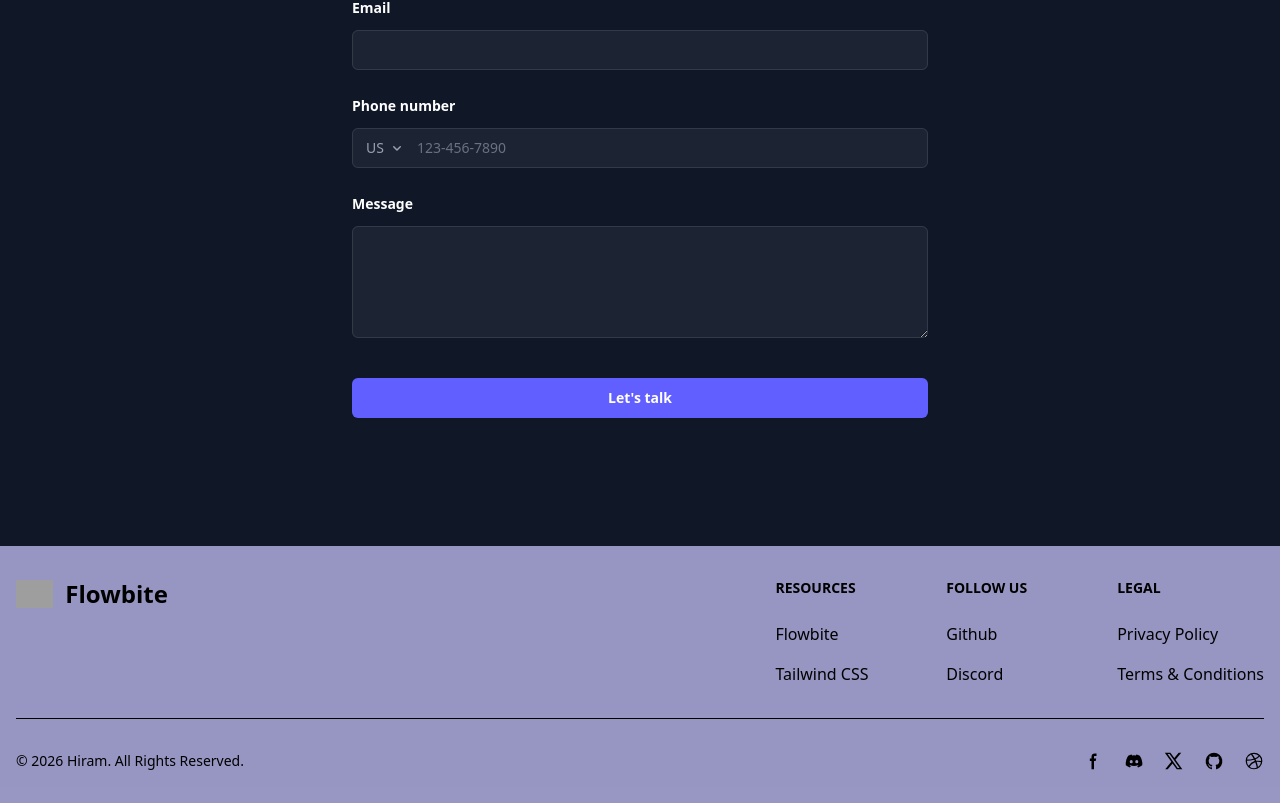
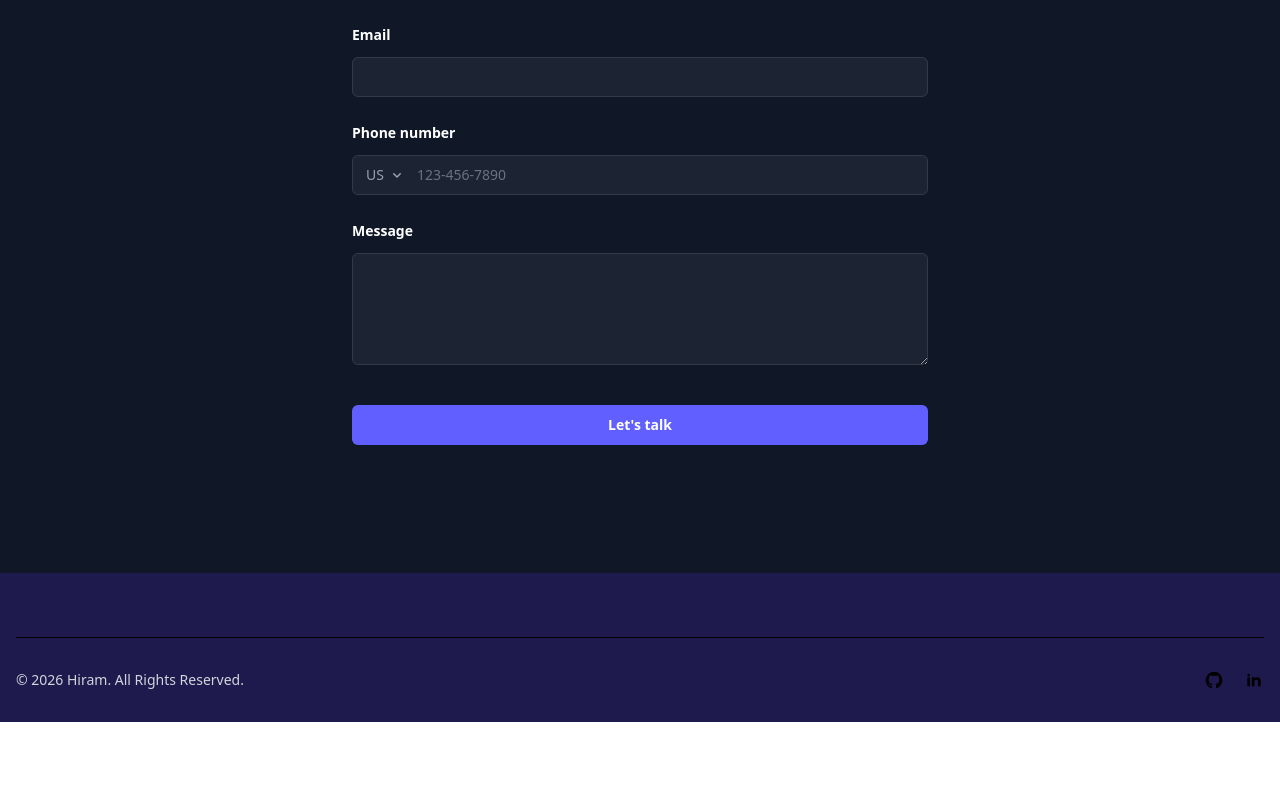
Before and after one commit to hiramhh/intoduction, an Angular app: page / in a window 1280 px wide. Shown: the part 1500-2303 px from the top of the page. After the commit the page ends 2222 px from the top, so only its background shows below. Built offline with nearby package versions, Linux system fonts and the light colour scheme; grey boxes are pictures that could not be loaded.

Commit message:
fix: footer's style

```diff
--- a/angular.json
+++ b/angular.json
@@ -19,6 +19,7 @@
             "browser": "src/main.ts",
             "tsConfig": "tsconfig.app.json",
             "assets": [
+              "src/assets",
               {
                 "glob": "**/*",
                 "input": "public"
--- a/src/app/Home/about-me/about-me.html
+++ b/src/app/Home/about-me/about-me.html
@@ -45,7 +45,7 @@
         </div>
       </div>
 
-      <img width="2432" height="1442" alt="developer-photo" class="w-3xl max-w-none rounded-xl shadow-xl ring-1 ring-white/10 sm:w-228 md:-ml-4 lg:-ml-0" src="https://tailwindcss.com/plus-assets/img/component-images/dark-project-app-screenshot.png">
+      <img alt="developer-photo" class="w-80 md:w-[400px] h-auto rounded-xl shadow-xl ring-1 ring-white/10 mx-auto block" src="../../../assets/img/IMG_0468.png">
 
     </div>
   </div>
--- a/src/app/Home/contact/contact.html
+++ b/src/app/Home/contact/contact.html
@@ -1,4 +1,4 @@
-<div class="isolate bg-gray-900 px-6 py-24 sm:py-32 lg:px-8">
+<div class="overflow-hidden bg-gray-900 px-6 py-24 sm:py-32 lg:px-8">
   <div aria-hidden="true" class="absolute inset-x-0 -top-40 -z-10 transform-gpu overflow-hidden blur-3xl sm:-top-80">
     <div style="clip-path: polygon(74.1% 44.1%, 100% 61.6%, 97.5% 26.9%, 85.5% 0.1%, 80.7% 2%, 72.5% 32.5%, 60.2% 62.4%, 52.4% 68.1%, 47.5% 58.3%, 45.2% 34.5%, 27.5% 76.7%, 0.1% 64.9%, 17.9% 100%, 27.6% 76.8%, 76.1% 97.7%, 74.1% 44.1%)" class="relative left-1/2 -z-10 aspect-1155/678 w-144.5 max-w-none -translate-x-1/2 rotate-30 bg-linear-to-tr from-[#ff80b5] to-[#9089fc] opacity-20 sm:left-[calc(50%-40rem)] sm:w-288.75"></div>
   </div>
--- a/src/app/Home/footer/footer.html
+++ b/src/app/Home/footer/footer.html
@@ -1,74 +1,22 @@
 
 
-<footer class="relative bg-indigo-900/50">
+<footer class="relative bg-indigo-950">
     <div class="mx-auto w-full max-w-screen-xl p-4 py-6 lg:py-8">
-        <div class="md:flex md:justify-between">
-          <div class="mb-6 md:mb-0">
-              <a href="https://flowbite.com/" class="flex items-center">
-                  <img src="https://flowbite.com/docs/images/logo.svg" class="h-7 me-3" alt="FlowBite Logo" />
-                  <span class="text-heading self-center text-2xl font-semibold whitespace-nowrap">Flowbite</span>
-              </a>
-          </div>
-          <div class="grid grid-cols-2 gap-8 sm:gap-6 sm:grid-cols-3">
-              <div>
-                  <h2 class="mb-6 text-sm font-semibold text-heading uppercase">Resources</h2>
-                  <ul class="text-body font-medium">
-                      <li class="mb-4">
-                          <a href="https://flowbite.com/" class="hover:underline">Flowbite</a>
-                      </li>
-                      <li>
-                          <a href="https://tailwindcss.com/" class="hover:underline">Tailwind CSS</a>
-                      </li>
-                  </ul>
-              </div>
-              <div>
-                  <h2 class="mb-6 text-sm font-semibold text-heading uppercase">Follow us</h2>
-                  <ul class="text-body font-medium">
-                      <li class="mb-4">
-                          <a href="https://github.com/themesberg/flowbite" class="hover:underline ">Github</a>
-                      </li>
-                      <li>
-                          <a href="https://discord.gg/4eeurUVvTy" class="hover:underline">Discord</a>
-                      </li>
-                  </ul>
-              </div>
-              <div>
-                  <h2 class="mb-6 text-sm font-semibold text-heading uppercase">Legal</h2>
-                  <ul class="text-body font-medium">
-                      <li class="mb-4">
-                          <a href="#" class="hover:underline">Privacy Policy</a>
-                      </li>
-                      <li>
-                          <a href="#" class="hover:underline">Terms &amp; Conditions</a>
-                      </li>
-                  </ul>
-              </div>
-          </div>
-      </div>
       <hr class="my-6 border-default sm:mx-auto lg:my-8" />
       <div class="sm:flex sm:items-center sm:justify-between">
-          <span class="text-sm text-body sm:text-center">© 2026 <a href="https://flowbite.com/" class="hover:underline">Hiram</a>. All Rights Reserved.
+          <span class="text-sm text-body sm:text-center text-gray-300">© 2026 <a href="#" class="hover:underline">Hiram</a>. All Rights Reserved.
           </span>
           <div class="flex mt-4 sm:justify-center sm:mt-0">
-            <a href="#" class="text-body hover:text-heading">
-                <svg class="w-5 h-5" aria-hidden="true" xmlns="http://www.w3.org/2000/svg" width="24" height="24" fill="currentColor" viewBox="0 0 24 24"><path fill-rule="evenodd" d="M13.135 6H15V3h-1.865a4.147 4.147 0 0 0-4.142 4.142V9H7v3h2v9.938h3V12h2.021l.592-3H12V6.591A.6.6 0 0 1 12.592 6h.543Z" clip-rule="evenodd"/></svg>
-                <span class="sr-only">Facebook page</span>
-            </a>
-            <a href="#" class="text-body hover:text-heading ms-5">
-                <svg class="w-5 h-5" aria-hidden="true" xmlns="http://www.w3.org/2000/svg" width="24" height="24" fill="currentColor" viewBox="0 0 24 24"><path d="M18.942 5.556a16.3 16.3 0 0 0-4.126-1.3 12.04 12.04 0 0 0-.529 1.1 15.175 15.175 0 0 0-4.573 0 11.586 11.586 0 0 0-.535-1.1 16.274 16.274 0 0 0-4.129 1.3 17.392 17.392 0 0 0-2.868 11.662 15.785 15.785 0 0 0 4.963 2.521c.41-.564.773-1.16 1.084-1.785a10.638 10.638 0 0 1-1.706-.83c.143-.106.283-.217.418-.331a11.664 11.664 0 0 0 10.118 0c.137.114.277.225.418.331-.544.328-1.116.606-1.71.832a12.58 12.58 0 0 0 1.084 1.785 16.46 16.46 0 0 0 5.064-2.595 17.286 17.286 0 0 0-2.973-11.59ZM8.678 14.813a1.94 1.94 0 0 1-1.8-2.045 1.93 1.93 0 0 1 1.8-2.047 1.918 1.918 0 0 1 1.8 2.047 1.929 1.929 0 0 1-1.8 2.045Zm6.644 0a1.94 1.94 0 0 1-1.8-2.045 1.93 1.93 0 0 1 1.8-2.047 1.919 1.919 0 0 1 1.8 2.047 1.93 1.93 0 0 1-1.8 2.045Z"/></svg>
-                <span class="sr-only">Discord community</span>
-            </a>
-            <a href="#" class="text-body hover:text-heading ms-5">
-            <svg class="w-5 h-5" aria-hidden="true" xmlns="http://www.w3.org/2000/svg" width="24" height="24" fill="currentColor" viewBox="0 0 24 24"><path d="M13.795 10.533 20.68 2h-3.073l-5.255 6.517L7.69 2H1l7.806 10.91L1.47 22h3.074l5.705-7.07L15.31 22H22l-8.205-11.467Zm-2.38 2.95L9.97 11.464 4.36 3.627h2.31l4.528 6.317 1.443 2.02 6.018 8.409h-2.31l-4.934-6.89Z"/></svg>
-            <span class="sr-only">Twitter page</span>
-            </a>
-            <a href="#" class="text-body hover:text-heading ms-5">
+            <a href="https://github.com/hiramhh" class="text-body hover:text-heading ms-5">
                 <svg class="w-5 h-5" aria-hidden="true" xmlns="http://www.w3.org/2000/svg" width="24" height="24" fill="currentColor" viewBox="0 0 24 24"><path fill-rule="evenodd" d="M12.006 2a9.847 9.847 0 0 0-6.484 2.44 10.32 10.32 0 0 0-3.393 6.17 10.48 10.48 0 0 0 1.317 6.955 10.045 10.045 0 0 0 5.4 4.418c.504.095.683-.223.683-.494 0-.245-.01-1.052-.014-1.908-2.78.62-3.366-1.21-3.366-1.21a2.711 2.711 0 0 0-1.11-1.5c-.907-.637.07-.621.07-.621.317.044.62.163.885.346.266.183.487.426.647.71.135.253.318.476.538.655a2.079 2.079 0 0 0 2.37.196c.045-.52.27-1.006.635-1.37-2.219-.259-4.554-1.138-4.554-5.07a4.022 4.022 0 0 1 1.031-2.75 3.77 3.77 0 0 1 .096-2.713s.839-.275 2.749 1.05a9.26 9.26 0 0 1 5.004 0c1.906-1.325 2.74-1.05 2.74-1.05.37.858.406 1.828.101 2.713a4.017 4.017 0 0 1 1.029 2.75c0 3.939-2.339 4.805-4.564 5.058a2.471 2.471 0 0 1 .679 1.897c0 1.372-.012 2.477-.012 2.814 0 .272.18.592.687.492a10.05 10.05 0 0 0 5.388-4.421 10.473 10.473 0 0 0 1.313-6.948 10.32 10.32 0 0 0-3.39-6.165A9.847 9.847 0 0 0 12.007 2Z" clip-rule="evenodd"/></svg>
                 <span class="sr-only">GitHub account</span>
             </a>
-            <a href="#" class="text-body hover:text-heading ms-5">
-                <svg class="w-5 h-5" aria-hidden="true" xmlns="http://www.w3.org/2000/svg" width="24" height="24" fill="currentColor" viewBox="0 0 24 24"><path fill-rule="evenodd" d="M12 2a10 10 0 1 0 10 10A10.009 10.009 0 0 0 12 2Zm6.613 4.614a8.523 8.523 0 0 1 1.93 5.32 20.093 20.093 0 0 0-5.949-.274c-.059-.149-.122-.292-.184-.441a23.879 23.879 0 0 0-.566-1.239 11.41 11.41 0 0 0 4.769-3.366ZM10 3.707a8.82 8.82 0 0 1 2-.238 8.5 8.5 0 0 1 5.664 2.152 9.608 9.608 0 0 1-4.476 3.087A45.755 45.755 0 0 0 10 3.707Zm-6.358 6.555a8.57 8.57 0 0 1 4.73-5.981 53.99 53.99 0 0 1 3.168 4.941 32.078 32.078 0 0 1-7.9 1.04h.002Zm2.01 7.46a8.51 8.51 0 0 1-2.2-5.707v-.262a31.641 31.641 0 0 0 8.777-1.219c.243.477.477.964.692 1.449-.114.032-.227.067-.336.1a13.569 13.569 0 0 0-6.942 5.636l.009.003ZM12 20.556a8.508 8.508 0 0 1-5.243-1.8 11.717 11.717 0 0 1 6.7-5.332.509.509 0 0 1 .055-.02 35.65 35.65 0 0 1 1.819 6.476 8.476 8.476 0 0 1-3.331.676Zm4.772-1.462A37.232 37.232 0 0 0 15.113 13a12.513 12.513 0 0 1 5.321.364 8.56 8.56 0 0 1-3.66 5.73h-.002Z" clip-rule="evenodd"/></svg>
-                <span class="sr-only">Dribbble account</span>
+            <a href="https://www.linkedin.com/in/hiram-hernandez-250927203/" class="text-body hover:text-heading ms-5">
+              <svg class="w-5 h-5" aria-hidden="true" xmlns="http://www.w3.org/2000/svg" width="24" height="24" fill="currentColor" viewBox="0 0 24 24">
+                <path fill-rule="evenodd" d="M12.51 8.796v1.697a3.738 3.738 0 0 1 3.288-1.684c3.455 0 4.202 2.16 4.202 4.97V19.5h-3.2v-5.072c0-1.21-.244-2.766-2.128-2.766-1.827 0-2.139 1.317-2.139 2.676V19.5h-3.19V8.796h3.168ZM7.2 6.106a1.61 1.61 0 0 1-.988 1.483 1.595 1.595 0 0 1-1.743-.348A1.607 1.607 0 0 1 5.6 4.5a1.601 1.601 0 0 1 1.6 1.606Z" clip-rule="evenodd"/>
+                <path d="M7.2 8.809H4V19.5h3.2V8.809Z"/>
+              </svg>
+              <span class="sr-only">linkedIn</span>
             </a>
           </div>
       </div>
```
Also changed, not shown: src/assets/img/IMG_0468.png (added), src/assets/img/hiram.jpeg (added).
